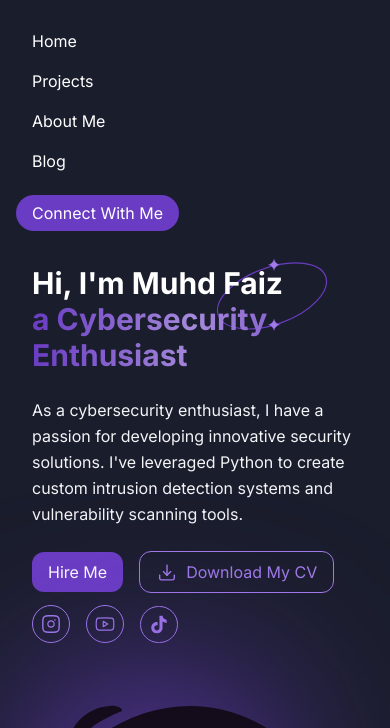
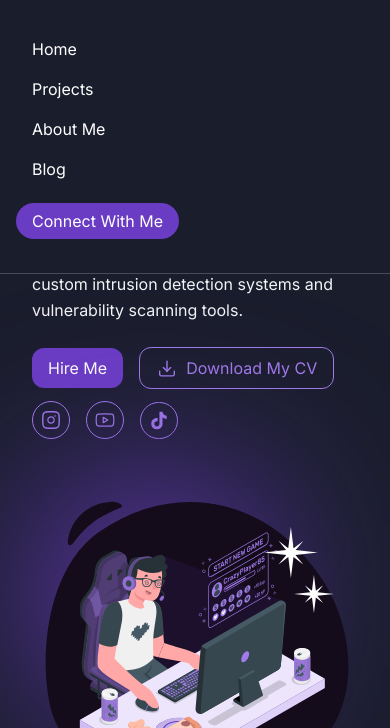
Before and after one commit to ridoananda/pais-project, a website: page index.html in a window 390 px wide. Both pictures are taken after a click on the button 346 px from the left and 48 px from the top of the page. Shown: the part 75-803 px from the top of the page. Drawn offline with Linux system fonts and the light colour scheme.

Commit message:
fix: navigation transition

```diff
--- a/index.html
+++ b/index.html
@@ -19,10 +19,10 @@
   </head>
   <body class="bg-[#1A1D2C] text-white font-inter">
     <!-- Navbar -->
-    <div class="bg-transparent">
+    <div class="bg-transparent relative">
       <header class="flex justify-between items-center py-6 container">
         <img src="./assets/images/logo.jpg" class="rounded-full w-12" />
-        <div class="hidden md:flex space-x-14">
+        <div class="hidden md:flex md:space-x-4 lg:space-x-14">
           <a class="relative inline-block px-4 py-2 text-white group" href="#">
             Home
             <span
@@ -58,7 +58,7 @@
           </a>
         </div>
         <button
-          id="menu-toggle"
+          id="menu-button"
           class="md:hidden text-white focus:outline-none"
         >
           <svg
@@ -83,7 +83,7 @@
           Connect With Me
         </a>
       </header>
-      <nav id="mobile-menu" class="hidden md:hidden px-4">
+      <nav id="mobile-menu" class="hidden absolute md:hidden px-4">
         <a class="block px-4 py-2 text-white" href="#"> Home </a>
         <a class="block px-4 py-2 text-white" href="#project"> Projects </a>
         <a class="block px-4 py-2 text-white" href="#about"> About Me </a>
@@ -907,11 +907,16 @@
       <p>copyright &copy; 2025</p>
     </div>
     <script>
-      const menuToggle = document.getElementById("menu-toggle");
-      const mobileMenu = document.getElementById("mobile-menu");
+      document.addEventListener("DOMContentLoaded", function () {
+        const menuButton = document.getElementById("menu-button");
+        const mobileMenu = document.getElementById("mobile-menu");
 
-      menuToggle.addEventListener("click", () => {
-        mobileMenu.classList.toggle("hidden");
+        menuButton.addEventListener("click", function () {
+          mobileMenu.classList.toggle("hidden");
+          setTimeout(() => {
+            mobileMenu.classList.toggle("show");
+          }, 100);
+        });
       });
     </script>
   </body>
--- a/src/styles.css
+++ b/src/styles.css
@@ -12,4 +12,10 @@ body, html {
   .bg-blur {
     @apply absolute blur-[90px] -z-10 bg-[#6A3CC3]
   }
+  #mobile-menu {
+    @apply transition transform -translate-y-10 opacity-0 w-full left-0 right-0 z-20 bg-[#1A1D2C] duration-200 pt-2 pb-10 border-b border-white/20
+  }
+  #mobile-menu.show {
+    @apply block translate-y-0 opacity-100 transition
+  }
 }
```
Also changed, not shown: dist/styles.css.
